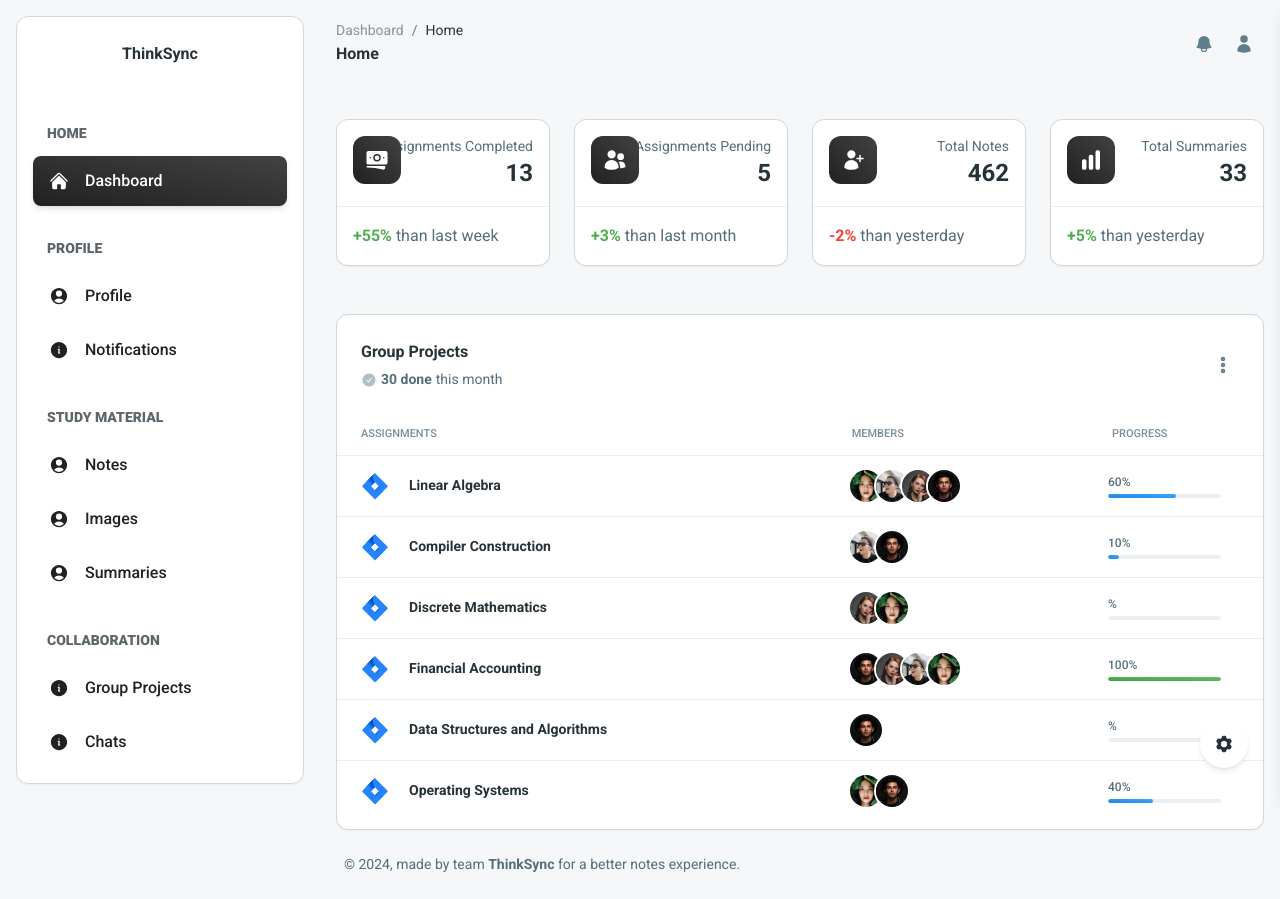
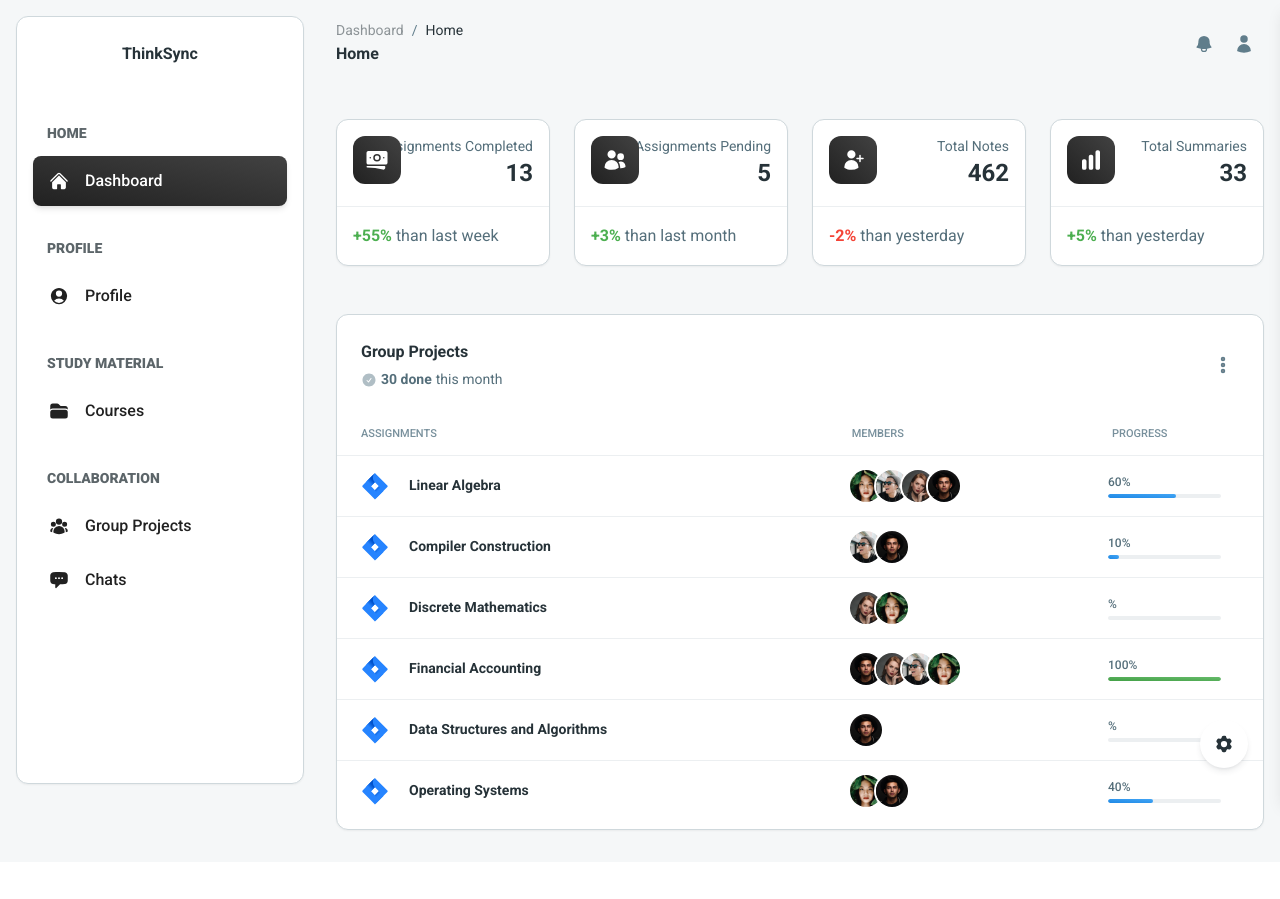
Before and after one commit to abuzarthanvi25/Final-Year-Project-II-Frontend, a React (Vite) app: page /dashboard/home in a window 1280 px wide. After the commit the page ends 862 px from the top, so only its background shows below. Built offline with nearby package versions, Linux system fonts and the light colour scheme.

Commit message:
Feat: Added Relevant Routes
- Routes for chats, courses, notes and summaries

```diff
--- a/src/layouts/dashboard.jsx
+++ b/src/layouts/dashboard.jsx
@@ -43,9 +43,9 @@ export function Dashboard() {
               ))
           )}
         </Routes>
-        <div className="text-blue-gray-600">
+        {/* <div className="text-blue-gray-600">
           <Footer />
-        </div>
+        </div> */}
       </div>
     </div>
   );
--- /dev/null
+++ b/src/pages/dashboard/chats.jsx
@@ -0,0 +1,16 @@
+import {
+    Card,
+} from "@material-tailwind/react";
+
+export function Chats() {
+
+    return (
+        <div className="mx-auto my-20 flex max-w-screen-lg flex-col gap-8">
+            <Card>
+                <></>
+            </Card>
+        </div>
+    );
+}
+
+export default Chats;
--- /dev/null
+++ b/src/pages/dashboard/courses.jsx
@@ -0,0 +1,16 @@
+import {
+    Card,
+} from "@material-tailwind/react";
+
+export function Courses() {
+
+    return (
+        <div className="mx-auto my-20 flex max-w-screen-lg flex-col gap-8">
+            <Card>
+                <></>
+            </Card>
+        </div>
+    );
+}
+
+export default Courses;
--- /dev/null
+++ b/src/pages/dashboard/group-projects.jsx
@@ -0,0 +1,16 @@
+import {
+    Card,
+} from "@material-tailwind/react";
+
+export function GroupProjects() {
+
+    return (
+        <div className="mx-auto my-20 flex max-w-screen-lg flex-col gap-8">
+            <Card>
+                <></>
+            </Card>
+        </div>
+    );
+}
+
+export default GroupProjects;
--- a/src/pages/dashboard/index.js
+++ b/src/pages/dashboard/index.js
@@ -1,4 +1,7 @@
 export * from "@/pages/dashboard/home";
 export * from "@/pages/dashboard/profile";
 export * from "@/pages/dashboard/tables";
-export * from "@/pages/dashboard/notifications";
+export * from "@/pages/dashboard/courses";
+export * from "@/pages/dashboard/notes";
+export * from "@/pages/dashboard/chats";
+export * from "@/pages/dashboard/group-projects";
--- /dev/null
+++ b/src/pages/dashboard/notes.jsx
@@ -0,0 +1,16 @@
+import {
+    Card,
+} from "@material-tailwind/react";
+
+export function Notes() {
+
+    return (
+        <div className="mx-auto my-20 flex max-w-screen-lg flex-col gap-8">
+            <Card>
+                <></>
+            </Card>
+        </div>
+    );
+}
+
+export default Notes;
--- a/src/pages/dashboard/notifications.jsx
+++ /dev/null
@@ -1,89 +0,0 @@
-import React from "react";
-import {
-  Typography,
-  Alert,
-  Card,
-  CardHeader,
-  CardBody,
-} from "@material-tailwind/react";
-import { InformationCircleIcon } from "@heroicons/react/24/outline";
-
-export function Notifications() {
-  const [showAlerts, setShowAlerts] = React.useState({
-    blue: true,
-    green: true,
-    orange: true,
-    red: true,
-  });
-  const [showAlertsWithIcon, setShowAlertsWithIcon] = React.useState({
-    blue: true,
-    green: true,
-    orange: true,
-    red: true,
-  });
-  const alerts = ["gray", "green", "orange", "red"];
-
-  return (
-    <div className="mx-auto my-20 flex max-w-screen-lg flex-col gap-8">
-      <Card>
-        <></>
-        {/* <CardHeader
-          color="transparent"
-          floated={false}
-          shadow={false}
-          className="m-0 p-4"
-        >
-          <Typography variant="h5" color="blue-gray">
-            Alerts
-          </Typography>
-        </CardHeader>
-        <CardBody className="flex flex-col gap-4 p-4">
-          {alerts.map((color) => (
-            <Alert
-              key={color}
-              open={showAlerts[color]}
-              color={color}
-              onClose={() => setShowAlerts((current) => ({ ...current, [color]: false }))}
-            >
-              A simple {color} alert with an <a href="#">example link</a>. Give
-              it a click if you like.
-            </Alert>
-          ))}
-        </CardBody>
-      </Card>
-      <Card>
-        <CardHeader
-          color="transparent"
-          floated={false}
-          shadow={false}
-          className="m-0 p-4"
-        >
-          <Typography variant="h5" color="blue-gray">
-            Alerts with Icon
-          </Typography>
-        </CardHeader>
-        <CardBody className="flex flex-col gap-4 p-4">
-          {alerts.map((color) => (
-            <Alert
-              key={color}
-              open={showAlertsWithIcon[color]}
-              color={color}
-              icon={
-                <InformationCircleIcon strokeWidth={2} className="h-6 w-6" />
-              }
-              onClose={() => setShowAlertsWithIcon((current) => ({
-                ...current,
-                [color]: false,
-              }))}
-            >
-              A simple {color} alert with an <a href="#">example link</a>. Give
-              it a click if you like.
-            </Alert>
-          ))}
-        </CardBody> */}
-      </Card>
-    </div>
-  );
-}
-
-export default Notifications;
--- /dev/null
+++ b/src/pages/dashboard/summaries.jsx
@@ -0,0 +1,16 @@
+import {
+    Card,
+} from "@material-tailwind/react";
+
+export function Summaries() {
+
+    return (
+        <div className="mx-auto my-20 flex max-w-screen-lg flex-col gap-8">
+            <Card>
+                <></>
+            </Card>
+        </div>
+    );
+}
+
+export default Summaries;
--- a/src/routes.jsx
+++ b/src/routes.jsx
@@ -1,13 +1,11 @@
 import {
   HomeIcon,
   UserCircleIcon,
-  TableCellsIcon,
-  InformationCircleIcon,
-  ServerStackIcon,
-  RectangleStackIcon,
+  FolderIcon,
+  UserGroupIcon,
+  ChatBubbleLeftEllipsisIcon,
 } from "@heroicons/react/24/solid";
-import { Home, Profile, Tables, Notifications } from "@/pages/dashboard";
-import { SignIn, SignUp } from "@/pages/auth";
+import { Home, Profile, Courses, GroupProjects, Chats } from "@/pages/dashboard";
 
 const icon = {
   className: "w-5 h-5 text-inherit",
@@ -36,12 +34,6 @@ export const routes = [
         path: "/profile",
         element: <Profile />,
       },
-      {
-        icon: <InformationCircleIcon {...icon} />,
-        name: "notifications",
-        path: "/notifications",
-        element: <Notifications />,
-      },
     ]
   },
   {
@@ -49,22 +41,10 @@ export const routes = [
     layout: 'dashboard',
     pages: [
       {
-        icon: <UserCircleIcon {...icon} />,
-        name: "Notes",
-        path: "/profile",
-        element: <Profile />,
-      },
-      {
-        icon: <UserCircleIcon {...icon} />,
-        name: "Images",
-        path: "/profile",
-        element: <Profile />,
-      },
-      {
-        icon: <UserCircleIcon {...icon} />,
-        name: "Summaries",
-        path: "/profile",
-        element: <Profile />,
+        icon: <FolderIcon {...icon} />,
+        name: "Courses",
+        path: "/courses",
+        element: <Courses />,
       },
     ]
   },
@@ -73,16 +53,16 @@ export const routes = [
     layout: 'dashboard',
     pages: [
       {
-        icon: <InformationCircleIcon {...icon} />,
+        icon: <UserGroupIcon {...icon} />,
         name: "Group Projects",
-        path: "/notifications",
-        element: <Notifications />,
+        path: "/group-projects",
+        element: <GroupProjects />,
       },
       {
-        icon: <InformationCircleIcon {...icon} />,
+        icon: <ChatBubbleLeftEllipsisIcon {...icon} />,
         name: "Chats",
-        path: "/notifications",
-        element: <Notifications />,
+        path: "/chats",
+        element: <Chats />,
       },
     ]
   },
--- a/src/widgets/custom-widgets/offline-notifier/index.jsx
+++ b/src/widgets/custom-widgets/offline-notifier/index.jsx
@@ -27,7 +27,7 @@ const OfflineNotifier = () => {
   }
 
   return (
-    <div className="fixed opacity-75 bg-white z-20 hidden mx-auto bottom-10 left-0 right-0 w-fit md:block">
+    <div className="fixed opacity-80 bg-white z-20 hidden mx-auto bottom-10 left-0 right-0 w-fit md:block">
       <Typography
         variant="paragraph"
         color={"white"}
```
Also changed, not shown: src/pages/dashboard/profile.jsx (line endings or trailing spaces).
